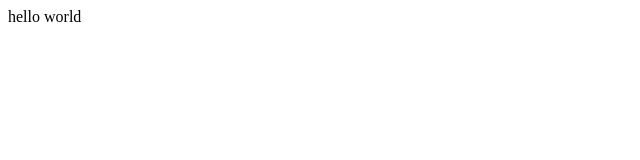
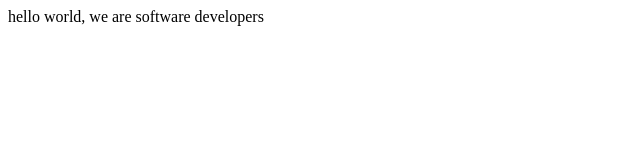
Before and after one commit to yahyaelganyni1/yahya-fortunatus, a plain HTML site: page index.html in a window 1280 px wide. Shown: the whole page, without its empty margins (0-640 px from the left). Drawn offline with Linux system fonts and the light colour scheme.

Commit message:
added we are software developers

```diff
--- a/index.html
+++ b/index.html
@@ -22,7 +22,7 @@
 
     -->
 
-    hello world
+    hello world, we are software developers
     <script src="js/index.js"></script>
   </body>
 </html>
```
